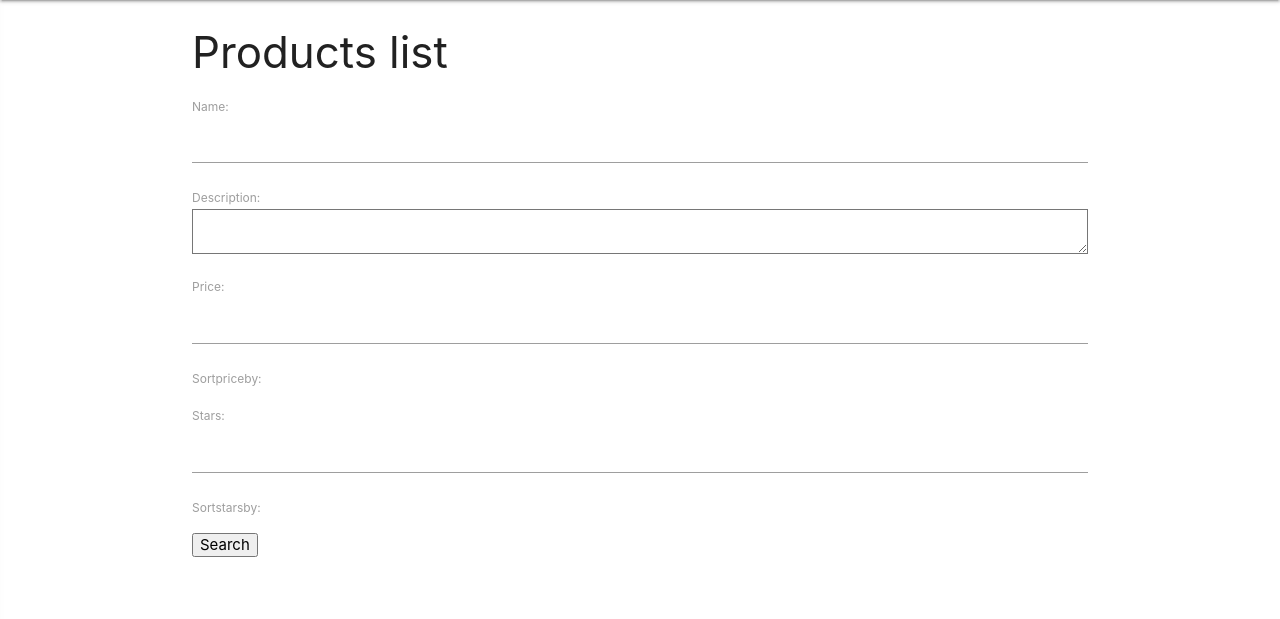
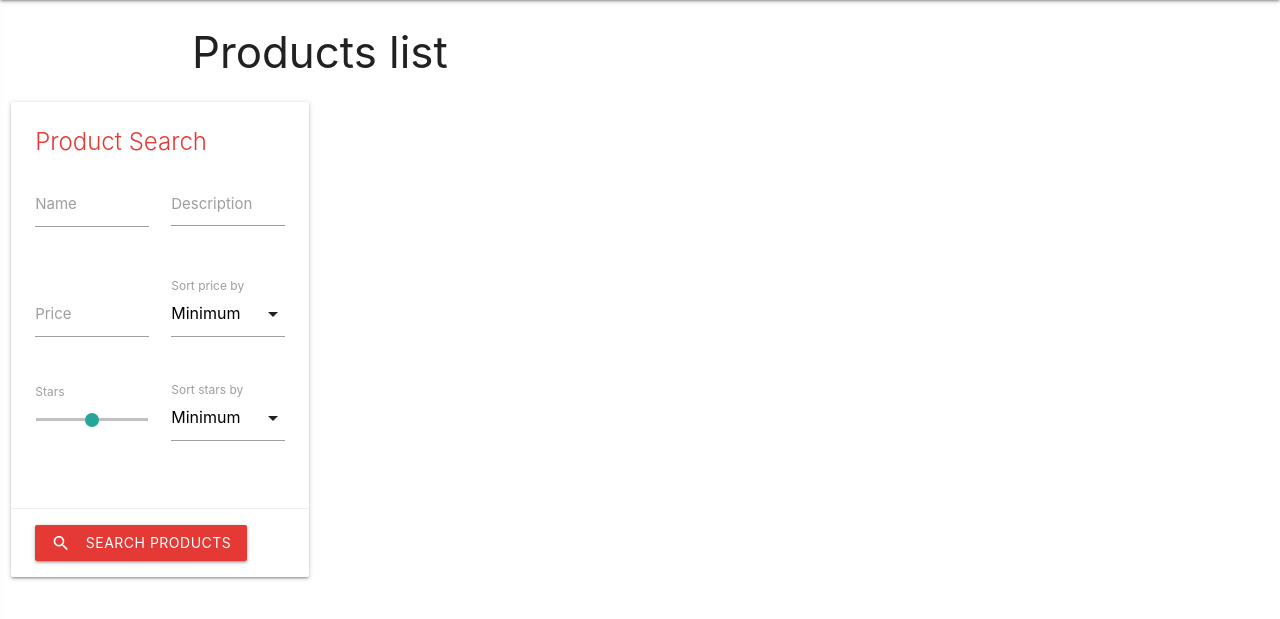
Before and after one commit to fnyrawr/uni_webpy_project, a Django app: page /products/show/ in a window 1280 px wide. Shown: the part 64-683 px from the top of the page. Run offline with Django 4.2, Linux system fonts and the light colour scheme; data that the repository does not hold is empty.

Commit message:
beautified product search

```diff
--- a/Product/templates/product-list.html
+++ b/Product/templates/product-list.html
@@ -6,23 +6,73 @@
 {% block content %}
     <div class="container">
         <h3>Products list</h3>
+        {% if user.is_authorized %}
+            <a class="waves-effect btn red darken-1" href={% url 'product-create' %}><i class="material-icons left">add</i>Add a new product</a><br><br>
+        {% endif %}
+    </div>
+
+    <div class="row">
+        <div class="col s3">
+            <div class="card white">
                 <form method="POST">
                     {% csrf_token %}
-            {{ form.as_p }}
-            <button type="submit">Search</button>
+                    <div class="card-content">
+                        <span class="card-title red-text text-darken-1">Product Search</span>
+                        <div class="row">
+                            <div class="input-field col s6 grey-text">
+                                <label for="id_name">Name</label>
+                                <input type="text" name="name" maxlength="100" required id="id_name">
+                            </div>
+                            <div class="input-field col s6 grey-text">
+                                <label for="id_description">Description</label>
+                                <textarea name="description" class="materialize-textarea" cols="40" rows="10" id="id_description"></textarea>
+                            </div>
+                        </div>
+                        <div class="row">
+                            <div class="input-field col s6 grey-text">
+                                <label for="id_price">Price</label>
+                                <input type="number" name="price" id="id_price">
+                            </div>
+                            <div class="input-field col s6">
+                                <select name="sortPriceBy" id="id_sortPriceBy">
+                                    <option value="MIN" selected>Minimum</option>
+                                    <option value="MAX">Maximum</option>
+                                </select>
+                                <label for="id_sortPriceBy">Sort price by</label>
+                            </div>
+                        </div>
+                        <div class="row">
+                            <div class="range-field col s6">
+                                <label for="id_stars">Stars</label>
+                                <input type="range" name="stars" id="id_stars" min="1" max="5">
+                            </div>
+                            <div class="input-field col s6">
+                                <select name="sortStarsBy" id="id_sortStarsBy">
+                                    <option value="MIN" selected>Minimum</option>
+                                    <option value="MAX">Maximum</option>
+                                </select>
+                                <label for="id_sortStarsBy">Sort stars by</label>
+                            </div>
+                        </div>
+                    </div>
+                    <div class="card-action">
+                        <button class="waves-effect btn red darken-1 white-text" type="submit"><i class="material-icons left">search</i>Search Products</button>
+                    </div>
                 </form>
-        <div class="row">
+            </div>
+        </div>
+
     {% if search %}
         {% for product in products_found %}
             {% comment %} other attributes maybe picture of product {% endcomment %}
             <a href="{{ product.id }}/"><b>{{ product.name }}</b></a>
             <br>
         {% endfor %}
-            <a href={% url 'product-list' %}>Backt to all Products</a><br>
+        <a href={% url 'product-list' %}>Back to all Products</a><br>
     {% else %}
         {% for product in all_products %}
             {% comment %} other attributes maybe picture of product {% endcomment %}
-                <div class="col s4">
+            <div class="col s3">
                 <div class="card white">
                     <div class="card-content">
                         <span class="card-title black-text">{{ product.name }}</span>
@@ -37,8 +87,4 @@
         {% endfor %}
     {% endif %}
     </div>
-        {% if user.is_authorized %}
-            <a class="waves-effect btn red darken-1" href={% url 'product-create' %}><i class="material-icons left">add</i>Add a new product</a>
-        {% endif %}
-    </div>
 {% endblock %}
--- a/static/js/loadingMaterialize.js
+++ b/static/js/loadingMaterialize.js
@@ -1,3 +1,4 @@
 $(document).ready(function(){
     $('.sidenav').sidenav();
+    $('select').formSelect();
 });
--- a/templates/home.html
+++ b/templates/home.html
@@ -46,6 +46,26 @@
 
 {% block content %}
     {% if user.is_authenticated %}
+        <div class="container">
+            <div class="row">
+                <div class="col s6 m3">
+                    <img src="{% static '/images/amyzoneface.png' %}" alt="Amyzone Logo" width="350">
+                </div>
+            </div>
+            <div class="row">
+                <div class="col s12 m6">
+                    <div class="card red darken-1 z-depth-3">
+                        <div class="card-content white-text">
+                            <p>Willkommen zurück, {{ user.username }}.</p>
+                            <br><p>Stöbere ganz entspannt durch unsere Produkte und gönn dir mal etwas ganz besonderes.</p>
+                        </div>
+                        <div class="card-action">
+                          <a class="waves-effect white-text" href="{% url 'product-list' %}"><i class="material-icons black-text">shopping_bag</i>zu den Produkten</a>
+                        </div>
+                    </div>
+                </div>
+            </div>
+        </div>
     {% else %}
         {% block not_logged_in_content %}
             <div class="container">
```
Lines whose indentation alone changed are shown as unchanged.
